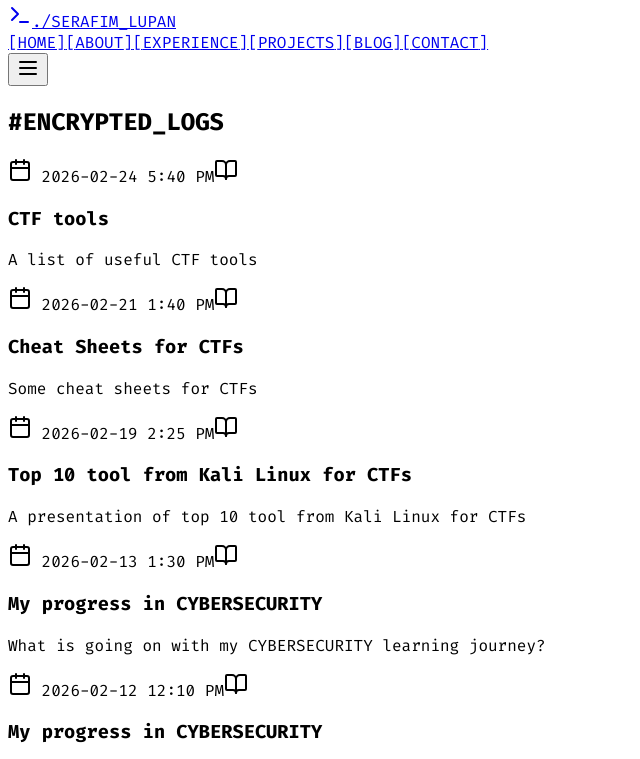
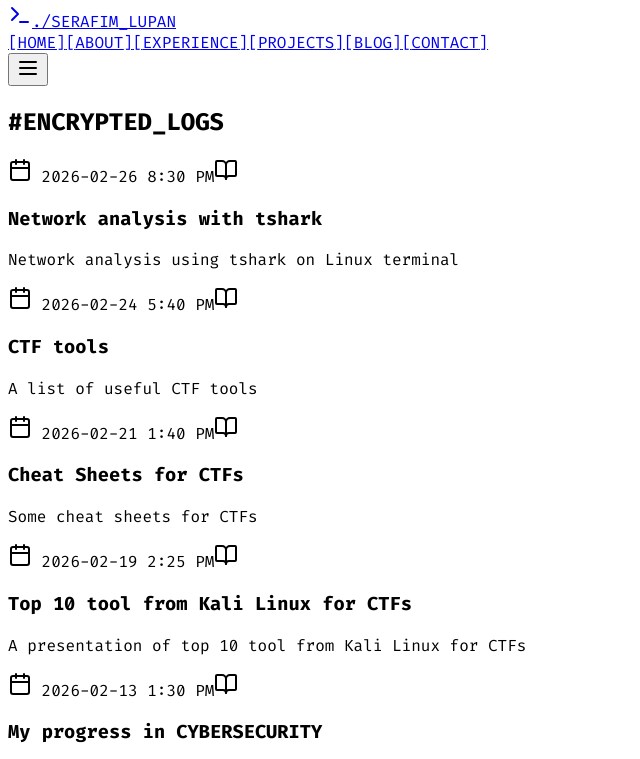
Before and after one commit to SerafimLupan/Serafim_Lupan-v2, a React (Vite) app in the folder client/: page /blog in a window 1280 px wide. Shown: the part 810-1569 px from the top of the page, without its empty margins (0-640 px from the left). Built offline with nearby package versions, Linux system fonts and the light colour scheme; a web font is replaced by a local one.

Commit message:
Update blog.tsx

```diff
--- a/client/src/pages/blog.tsx
+++ b/client/src/pages/blog.tsx
@@ -19,6 +19,18 @@ interface BlogPost {
 }
 
 const BLOG_POSTS: BlogPost[] = [
+  {
+    id: "8",
+    title: "Network analysis with tshark",
+    date: "2026-02-26 8:30 PM",
+    summary: "Network analysis using tshark on Linux terminal",
+    content: `
+Tshark is the \"Swiss Army Knife\" for any cybersecurity enthusiast or network administrator. When your \`.pcap\` file is too big for Wireshark or you\'re in a Kali Linux terminal, these commands are essential.
+
+Here\'s a list organized by usage category:
+
+`
+  },
   {
     id: "7",
     title: "CTF tools",
```
